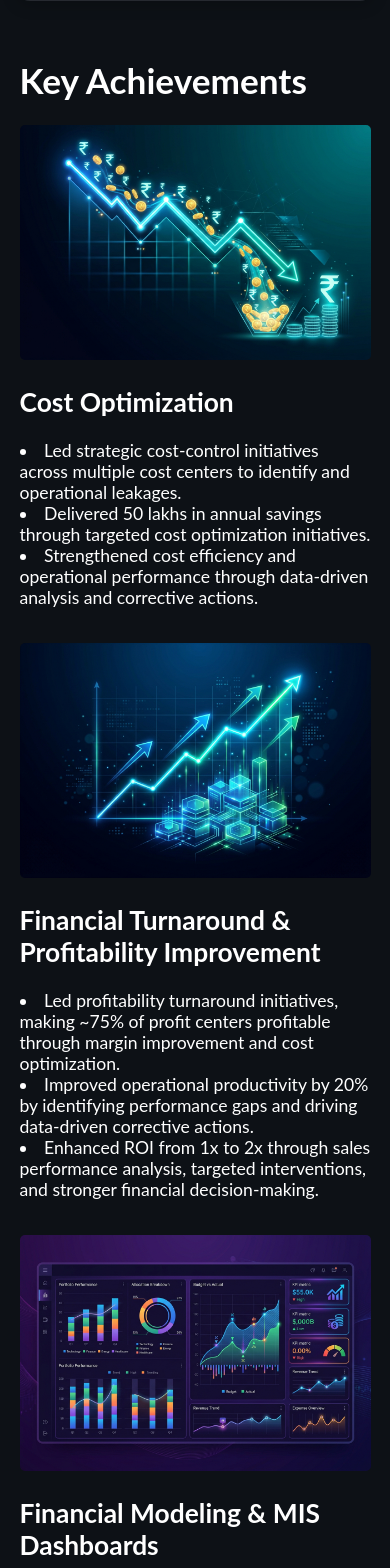
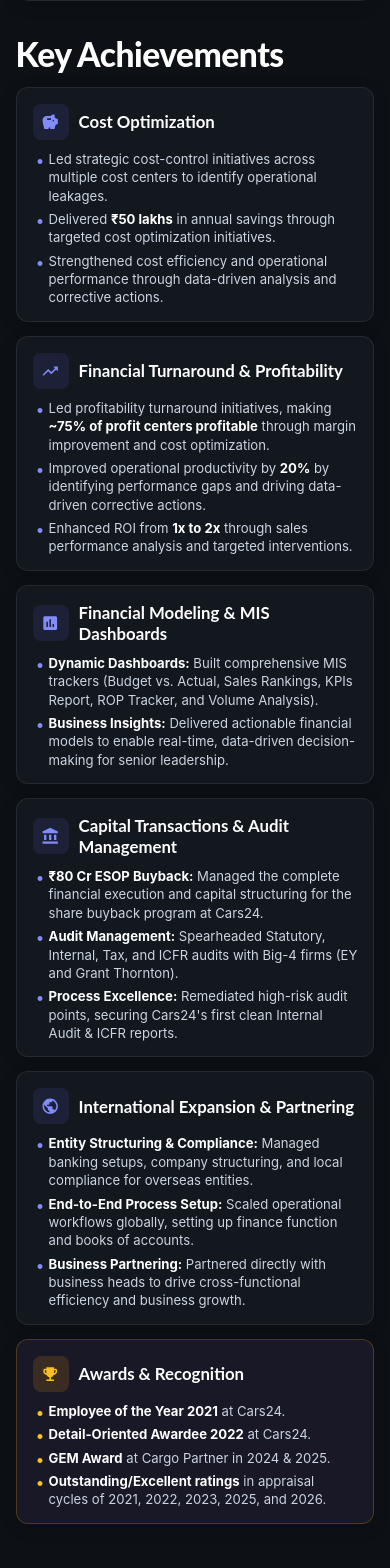
Before and after one commit to Ashishpandla07/Portfolio, a React (Create React App) app: page / in a window 390 px wide. Shown: the part 7240-8808 px from the top of the page. Built offline with nearby package versions, Linux system fonts and the light colour scheme.

Commit message:
Trim Key Achievements into a sleek 3-column single-page layout without context loss

```diff
--- a/src/assets/styles/Project.scss
+++ b/src/assets/styles/Project.scss
@@ -1,49 +1,201 @@
 .projects-container {
+    width: 100%;
+    max-width: 1200px;
+    padding: 28px 5% 20px;
     display: flex;
     flex-direction: column;
-    padding: 5% 10%;
     text-align: left;
+    box-sizing: border-box;
+
+    .section-header {
+        margin-bottom: 14px;
+
+        h1 {
+            font-size: 2.1rem;
+            font-weight: 800;
+            margin: 0;
+            letter-spacing: -0.5px;
+            line-height: 1.1;
+        }
     }
 
-.projects-container .projects-grid {
+    .projects-grid {
         display: grid;
-    grid-template-columns: repeat(2, 1fr);
-    grid-gap: 50px;
+        grid-template-columns: repeat(3, 1fr);
+        gap: 16px;
+        align-items: stretch;
+
+        .project-card {
+            background: rgba(22, 27, 34, 0.75);
+            border: 1px solid rgba(255, 255, 255, 0.08);
+            border-radius: 12px;
+            padding: 16px 16px 14px;
+            box-sizing: border-box;
+            display: flex;
+            flex-direction: column;
+            justify-content: flex-start;
+            box-shadow: 0 4px 16px rgba(0, 0, 0, 0.2);
+            backdrop-filter: blur(8px);
+            transition: transform 0.25s ease, border-color 0.25s ease, box-shadow 0.25s ease;
+
+            &:hover {
+                transform: translateY(-2px);
+                border-color: rgba(99, 102, 241, 0.35);
+                box-shadow: 0 10px 24px -6px rgba(0, 0, 0, 0.4);
             }
 
-.projects-container .projects-grid .project {
-    text-align: left;
+            .card-header {
+                display: flex;
+                align-items: center;
+                gap: 10px;
+                margin-bottom: 10px;
+
+                .icon-wrapper {
+                    width: 36px;
+                    height: 36px;
+                    min-width: 36px;
+                    border-radius: 8px;
+                    background: rgba(99, 102, 241, 0.12);
+                    display: flex;
+                    align-items: center;
+                    justify-content: center;
+                    color: #818cf8;
+
+                    svg {
+                        font-size: 1.15rem;
                     }
 
-.project h2:hover {
-    text-decoration: underline;
-    transition: color .15s ease-in-out,background-color .15s ease-in-out,border-color .15s ease-in-out;
+                    &.award-icon-bg {
+                        background: rgba(245, 158, 11, 0.15);
+                        color: #fbbf24;
+                    }
                 }
 
-.zoom {
-    border-radius: 5px;
-    transition: transform .2s;
-    margin: 0 auto;
+                h2 {
+                    font-size: 1.05rem;
+                    font-weight: 700;
+                    margin: 0;
+                    color: #ffffff;
+                    line-height: 1.25;
+                }
             }
 
-.zoom:hover {
-    transform: scale(1.05);
+            .achievement-list {
+                list-style: none;
+                padding: 0;
+                margin: 0;
+
+                li {
+                    position: relative;
+                    padding-left: 16px;
+                    margin-bottom: 5px;
+                    font-size: 0.82rem;
+                    line-height: 1.4;
+                    color: #cbd5e1;
+
+                    &:last-child {
+                        margin-bottom: 0;
                     }
 
-@media screen {
-    @media (max-width: 700px) {
-        .projects-container {
-            display: block;
-            padding-left: 5%;
-            padding-right: 5%;
+                    &::before {
+                        content: "•";
+                        position: absolute;
+                        left: 4px;
+                        top: -1px;
+                        color: #818cf8;
+                        font-weight: 800;
+                        font-size: 1rem;
                     }
 
-        .projects-container .projects-grid {
-            display: block;
-        }
-
-        .projects-container .projects-grid .project {
-            padding-bottom: 5%;
+                    strong {
+                        color: #ffffff;
                     }
                 }
             }
+
+            &.highlight-award-card {
+                background: rgba(30, 27, 46, 0.75);
+                border-color: rgba(245, 158, 11, 0.25);
+
+                .achievement-list li::before {
+                    color: #fbbf24;
+                }
+            }
+        }
+    }
+}
+
+/* Light Mode Overrides */
+.light-mode {
+    .projects-container {
+        .projects-grid {
+            .project-card {
+                background: #ffffff;
+                border: 1px solid rgba(0, 0, 0, 0.08);
+                box-shadow: 0 2px 8px rgba(0, 0, 0, 0.03);
+
+                &:hover {
+                    border-color: rgba(99, 102, 241, 0.35);
+                    box-shadow: 0 8px 20px -4px rgba(0, 0, 0, 0.08);
+                }
+
+                .card-header {
+                    .icon-wrapper {
+                        background: rgba(99, 102, 241, 0.08);
+                        color: #4f46e5;
+
+                        &.award-icon-bg {
+                            background: rgba(245, 158, 11, 0.12);
+                            color: #d97706;
+                        }
+                    }
+
+                    h2 {
+                        color: #0f172a;
+                    }
+                }
+
+                .achievement-list li {
+                    color: #334155;
+
+                    &::before {
+                        color: #4f46e5;
+                    }
+
+                    strong {
+                        color: #0f172a;
+                    }
+                }
+
+                &.highlight-award-card {
+                    background: rgba(254, 252, 232, 0.6);
+                    border-color: rgba(245, 158, 11, 0.3);
+
+                    .achievement-list li::before {
+                        color: #d97706;
+                    }
+                }
+            }
+        }
+    }
+}
+
+/* Responsive adjustments */
+@media screen and (max-width: 992px) {
+    .projects-container {
+        padding: 20px 4% 15px;
+
+        .projects-grid {
+            grid-template-columns: repeat(2, 1fr);
+            gap: 14px;
+        }
+    }
+}
+
+@media screen and (max-width: 650px) {
+    .projects-container {
+        .projects-grid {
+            grid-template-columns: 1fr;
+        }
+    }
+}
--- a/src/components/Project.tsx
+++ b/src/components/Project.tsx
@@ -1,71 +1,107 @@
 import React from "react";
-import financeDashboard from '../assets/images/finance_dashboard.jpg';
-import achievementAward from '../assets/images/achievement_award.jpg';
-import costOptimization from '../assets/images/cost_optimization.jpg';
-import businessPartnering from '../assets/images/business_partnering.jpg';
-import auditCompliance from '../assets/images/audit_compliance.jpg';
-import financialGrowth from '../assets/images/financial_growth.jpg';
+import TrendingUpIcon from '@mui/icons-material/TrendingUp';
+import EmojiEventsIcon from '@mui/icons-material/EmojiEvents';
+import AccountBalanceIcon from '@mui/icons-material/AccountBalance';
+import AssessmentIcon from '@mui/icons-material/Assessment';
+import SavingsIcon from '@mui/icons-material/Savings';
+import PublicIcon from '@mui/icons-material/Public';
 import '../assets/styles/Project.scss';
 
 function Project() {
     return (
         <div className="projects-container" id="projects">
-            <h1>Key Achievements</h1>
+            <div className="section-header">
+                <h1>Key Achievements</h1>
+            </div>
             <div className="projects-grid">
-                <div className="project">
-                    <img src={costOptimization} className="zoom" alt="Cost Optimization" width="100%" />
-                    <h2>Cost Optimization</h2>
-                    <p>
-                        <li>Led strategic cost-control initiatives across multiple cost centers to identify and operational leakages.</li>
-                        <li>Delivered 50 lakhs in annual savings through targeted cost optimization initiatives.</li>
+                {/* 1. Cost Optimization */}
+                <div className="project-card">
+                    <div className="card-header">
+                        <div className="icon-wrapper">
+                            <SavingsIcon />
+                        </div>
+                        <h2>Cost Optimization</h2>
+                    </div>
+                    <ul className="achievement-list">
+                        <li>Led strategic cost-control initiatives across multiple cost centers to identify operational leakages.</li>
+                        <li>Delivered <strong>₹50 lakhs</strong> in annual savings through targeted cost optimization initiatives.</li>
                         <li>Strengthened cost efficiency and operational performance through data-driven analysis and corrective actions.</li>
-                    </p>
+                    </ul>
                 </div>
-                <div className="project">
-                    <img src={financialGrowth} className="zoom" alt="Profitability Turnaround" width="100%" />
-                    <h2>Financial Turnaround & Profitability Improvement</h2>
-                    <p>
-                        <li>Led profitability turnaround initiatives, making ~75% of profit centers profitable through margin improvement and cost optimization.</li>
-                        <li>Improved operational productivity by 20% by identifying performance gaps and driving data-driven corrective actions.</li>
-                        <li>Enhanced ROI from 1x to 2x through sales performance analysis, targeted interventions, and stronger financial decision-making.</li>
-                    </p>
+
+                {/* 2. Turnaround & Profitability */}
+                <div className="project-card">
+                    <div className="card-header">
+                        <div className="icon-wrapper">
+                            <TrendingUpIcon />
+                        </div>
+                        <h2>Financial Turnaround & Profitability</h2>
+                    </div>
+                    <ul className="achievement-list">
+                        <li>Led profitability turnaround initiatives, making <strong>~75% of profit centers profitable</strong> through margin improvement and cost optimization.</li>
+                        <li>Improved operational productivity by <strong>20%</strong> by identifying performance gaps and driving data-driven corrective actions.</li>
+                        <li>Enhanced ROI from <strong>1x to 2x</strong> through sales performance analysis and targeted interventions.</li>
+                    </ul>
                 </div>
-                <div className="project">
-                    <img src={financeDashboard} className="zoom" alt="MIS Dashboards" width="100%" />
-                    <h2>Financial Modeling & MIS Dashboards</h2>
-                    <p>
+
+                {/* 3. Modeling & MIS */}
+                <div className="project-card">
+                    <div className="card-header">
+                        <div className="icon-wrapper">
+                            <AssessmentIcon />
+                        </div>
+                        <h2>Financial Modeling & MIS Dashboards</h2>
+                    </div>
+                    <ul className="achievement-list">
                         <li><strong>Dynamic Dashboards:</strong> Built comprehensive MIS trackers (Budget vs. Actual, Sales Rankings, KPIs Report, ROP Tracker, and Volume Analysis).</li>
                         <li><strong>Business Insights:</strong> Delivered actionable financial models to enable real-time, data-driven decision-making for senior leadership.</li>
-                    </p>
+                    </ul>
                 </div>
-                <div className="project">
-                    <img src={achievementAward} className="zoom" alt="FinOps Automation & Working Capital" width="100%" />
-                    <h2>Awards and Recognition
-</h2>
-                    <p>
-                        <li>Employee of the Year 2021 at Cars24.</li>
-                        <li>Detail-Oriented Awardee in 2022 at Cars24.</li>
-                        <li>Received GEM Award at Cargo Partner in 2024 & 2025.</li>
-                        <li>Outstanding/Excellent ratings in appraisal cycles of 2021, 2022, 2023, 2025, and 2026.</li>
-                    </p>
+
+                {/* 4. Capital Transactions & Audits */}
+                <div className="project-card">
+                    <div className="card-header">
+                        <div className="icon-wrapper">
+                            <AccountBalanceIcon />
+                        </div>
+                        <h2>Capital Transactions & Audit Management</h2>
+                    </div>
+                    <ul className="achievement-list">
+                        <li><strong>₹80 Cr ESOP Buyback:</strong> Managed the complete financial execution and capital structuring for the share buyback program at Cars24.</li>
+                        <li><strong>Audit Management:</strong> Spearheaded Statutory, Internal, Tax, and ICFR audits with Big-4 firms (EY and Grant Thornton).</li>
+                        <li><strong>Process Excellence:</strong> Remediated high-risk audit points, securing Cars24's first clean Internal Audit & ICFR reports.</li>
+                    </ul>
                 </div>
-                <div className="project"  style={{ width: "100%" }}>
-                    <img src={auditCompliance} className="zoom" alt="Audit & Compliance" width="100%" />
-                    <h2>Capital Transactions & Audit Management</h2>
-                    <p>
-                        <li> <strong>₹80 Cr ESOP Buyback:</strong> Managed the complete financial execution and capital structuring for the share buyback program at Cars24.</li>
-                        <li> <strong>Audit Management:</strong> Spearheaded Statutory, Internal, Tax, and ICFR audits, liaising directly with Big-4 firms (EY and Grant Thornton).</li>
-                        <li> <strong>Process Excellence & Compliance:</strong> Successfully remediated previous high-risk audit points, driving the team to secure the company's first ever clean Internal Audit and ICFR reports at Cars24.</li>
-                    </p>
+
+                {/* 5. International Expansion */}
+                <div className="project-card">
+                    <div className="card-header">
+                        <div className="icon-wrapper">
+                            <PublicIcon />
+                        </div>
+                        <h2>International Expansion & Partnering</h2>
+                    </div>
+                    <ul className="achievement-list">
+                        <li><strong>Entity Structuring & Compliance:</strong> Managed banking setups, company structuring, and local compliance for overseas entities.</li>
+                        <li><strong>End-to-End Process Setup:</strong> Scaled operational workflows globally, setting up finance function and books of accounts.</li>
+                        <li><strong>Business Partnering:</strong> Partnered directly with business heads to drive cross-functional efficiency and business growth.</li>
+                    </ul>
                 </div>
-                <div className="project">
-                    <img src={businessPartnering} className="zoom" alt="Business Partnering" width="100%" />
-                    <h2>International Expansion & Business Partnering</h2>
-                    <p>
-                        <li> <strong>Entity Structuring & Compliance:</strong> Managed banking setups, company structuring, and local compliance for overseas entities.</li>
-                        <li> <strong>End-to-End Process Setup:</strong> Scaled Indian operational workflows globally, establishing books of accounts, Setting up of finance function, and cross-functional business processes.</li>
-                        <li> <strong>Business Partnering:</strong> Partnered directly with business heads to drive cross-functional efficiency and business growth.</li>
-                    </p>
+
+                {/* 6. Awards & Recognition */}
+                <div className="project-card highlight-award-card">
+                    <div className="card-header">
+                        <div className="icon-wrapper award-icon-bg">
+                            <EmojiEventsIcon />
+                        </div>
+                        <h2>Awards & Recognition</h2>
+                    </div>
+                    <ul className="achievement-list">
+                        <li><strong>Employee of the Year 2021</strong> at Cars24.</li>
+                        <li><strong>Detail-Oriented Awardee 2022</strong> at Cars24.</li>
+                        <li><strong>GEM Award</strong> at Cargo Partner in 2024 & 2025.</li>
+                        <li><strong>Outstanding/Excellent ratings</strong> in appraisal cycles of 2021, 2022, 2023, 2025, and 2026.</li>
+                    </ul>
                 </div>
             </div>
         </div>
```
Lines whose indentation alone changed are shown as unchanged.
